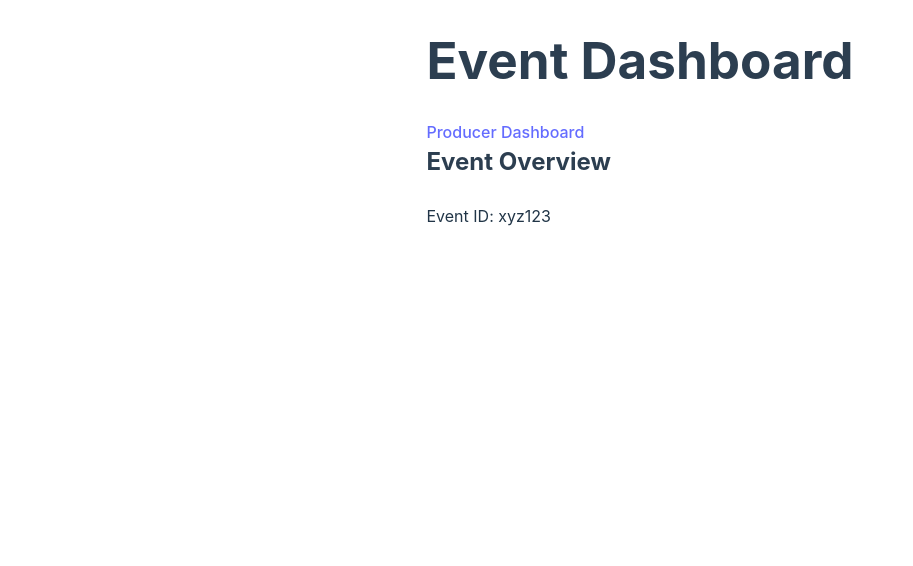
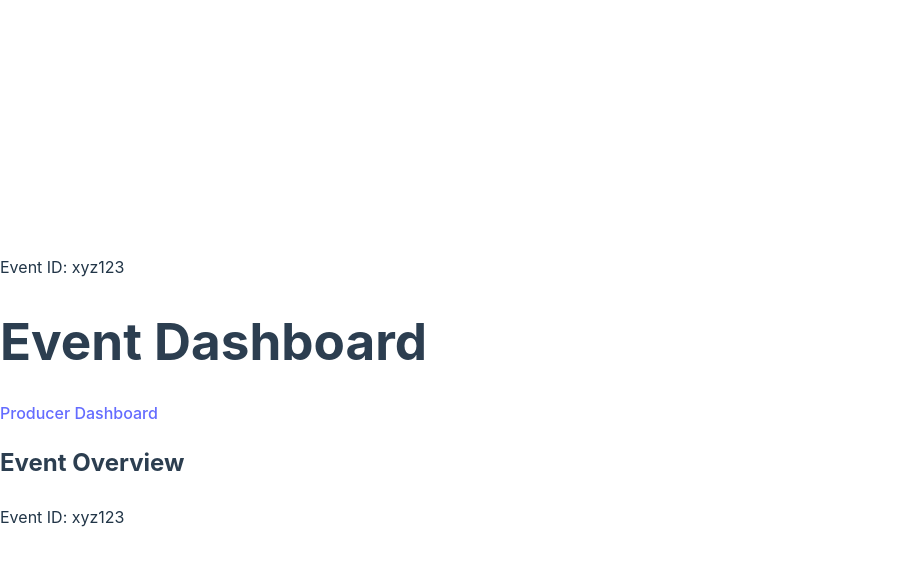
Before and after one commit to jchris/story-slam, a React (Vite) app: page /event/xyz123 in a window 1280 px wide. Shown: the top 566 px of the page, without its empty margins (0-913 px from the left). Built offline with nearby package versions, Linux system fonts and the light colour scheme.

Commit message:
half done

```diff
--- a/src/App.css
+++ /dev/null
@@ -1,16 +0,0 @@
-#root {
-  max-width: 1280px;
-  margin: 0 auto;
-  padding: 2rem;
-}
-
-.App {
-  min-height: 100vh;
-  background-color: #ffffff;
-}
-
-* {
-  box-sizing: border-box;
-  margin: 0;
-  padding: 0;
-}
--- a/src/App.tsx
+++ b/src/App.tsx
@@ -1,7 +1,7 @@
 import React from 'react';
 import { BrowserRouter, Routes, Route, Link, useParams } from 'react-router-dom';
 import ScoringInterface from './components/ScoringInterface';
-import './App.css';
+import { EventLayout } from './components/EventLayout';
 
 // Page components
 const Home: React.FC = () => (
@@ -203,22 +203,24 @@ const App: React.FC = () => {
         <Routes>
           <Route path="/" element={<Home />} />
           <Route path="/events" element={<EventsList />} />
-          <Route path="/event/:eventId" element={<EventPage />} />
+
+          {/* Event routes with EventLayout */}
+          <Route path="/event/:eventId" element={<EventLayout><EventPage /></EventLayout>} />
 
           {/* Producer routes */}
-          <Route path="/event/:eventId/producer" element={<ProducerDashboard />} />
-          <Route path="/event/:eventId/producer/stories" element={<ProducerStories />} />
-          <Route path="/event/:eventId/producer/story/:storyId" element={<ProducerStoryDetail />} />
-          <Route path="/event/:eventId/producer/judges" element={<ProducerJudges />} />
-          <Route path="/event/:eventId/producer/judge/:judgeId" element={<ProducerJudgeDetail />} />
+          <Route path="/event/:eventId/producer" element={<EventLayout><ProducerDashboard /></EventLayout>} />
+          <Route path="/event/:eventId/producer/stories" element={<EventLayout><ProducerStories /></EventLayout>} />
+          <Route path="/event/:eventId/producer/story/:storyId" element={<EventLayout><ProducerStoryDetail /></EventLayout>} />
+          <Route path="/event/:eventId/producer/judges" element={<EventLayout><ProducerJudges /></EventLayout>} />
+          <Route path="/event/:eventId/producer/judge/:judgeId" element={<EventLayout><ProducerJudgeDetail /></EventLayout>} />
 
           {/* Judge routes */}
-          <Route path="/event/:eventId/judge/:judgeId" element={<JudgeOnboarding />} />
-          <Route path="/event/:eventId/judge/:judgeId/stories" element={<JudgeStories />} />
-          <Route path="/event/:eventId/judge/:judgeId/story/:storyId" element={<JudgeStoryView />} />
+          <Route path="/event/:eventId/judge/:judgeId" element={<EventLayout><JudgeOnboarding /></EventLayout>} />
+          <Route path="/event/:eventId/judge/:judgeId/stories" element={<EventLayout><JudgeStories /></EventLayout>} />
+          <Route path="/event/:eventId/judge/:judgeId/story/:storyId" element={<EventLayout><JudgeStoryView /></EventLayout>} />
 
           {/* Audience route */}
-          <Route path="/event/:eventId/audience" element={<AudienceDashboard />} />
+          <Route path="/event/:eventId/audience" element={<EventLayout><AudienceDashboard /></EventLayout>} />
         </Routes>
       </div>
     </BrowserRouter>
--- /dev/null
+++ b/src/components/EventLayout.tsx
@@ -0,0 +1,29 @@
+import { ReactNode } from 'react';
+import { useParams } from 'react-router-dom';
+
+interface EventLayoutProps {
+  children: ReactNode;
+}
+
+export function EventLayout({ children }: EventLayoutProps) {
+  const { eventId } = useParams();
+
+  return (
+    <div className="min-h-screen bg-background">
+      <header className="sticky top-0 z-50 w-full border-b bg-background/95 backdrop-blur supports-[backdrop-filter]:bg-background/60">
+        <div className="container flex h-14 items-center">
+          <div className="mr-4 hidden md:flex">
+            <div className="mr-6 flex items-center space-x-2">
+              Event ID: {eventId}
+            </div>
+          </div>
+        </div>
+      </header>
+      <main className="container mx-auto py-6">
+        <div className="flex-1 space-y-4 p-8 pt-6">
+          {children}
+        </div>
+      </main>
+    </div>
+  );
+}
```
